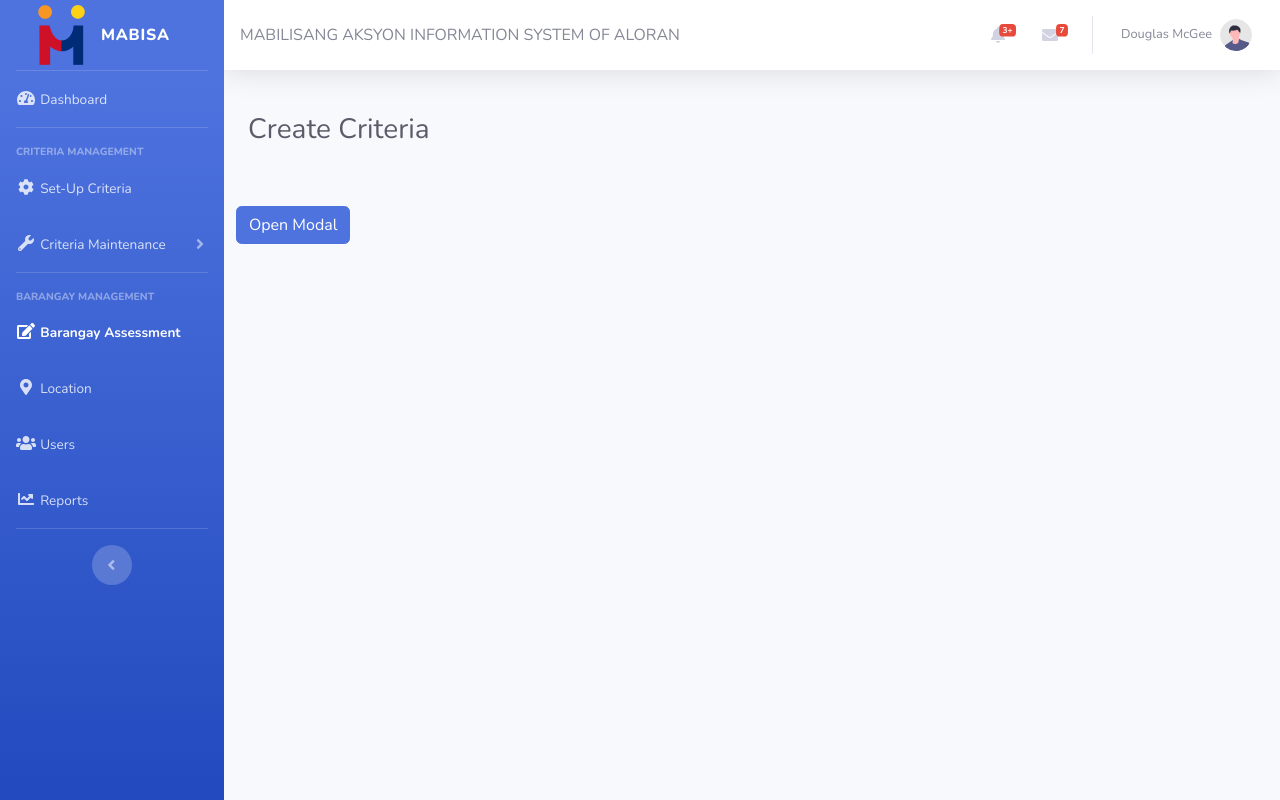
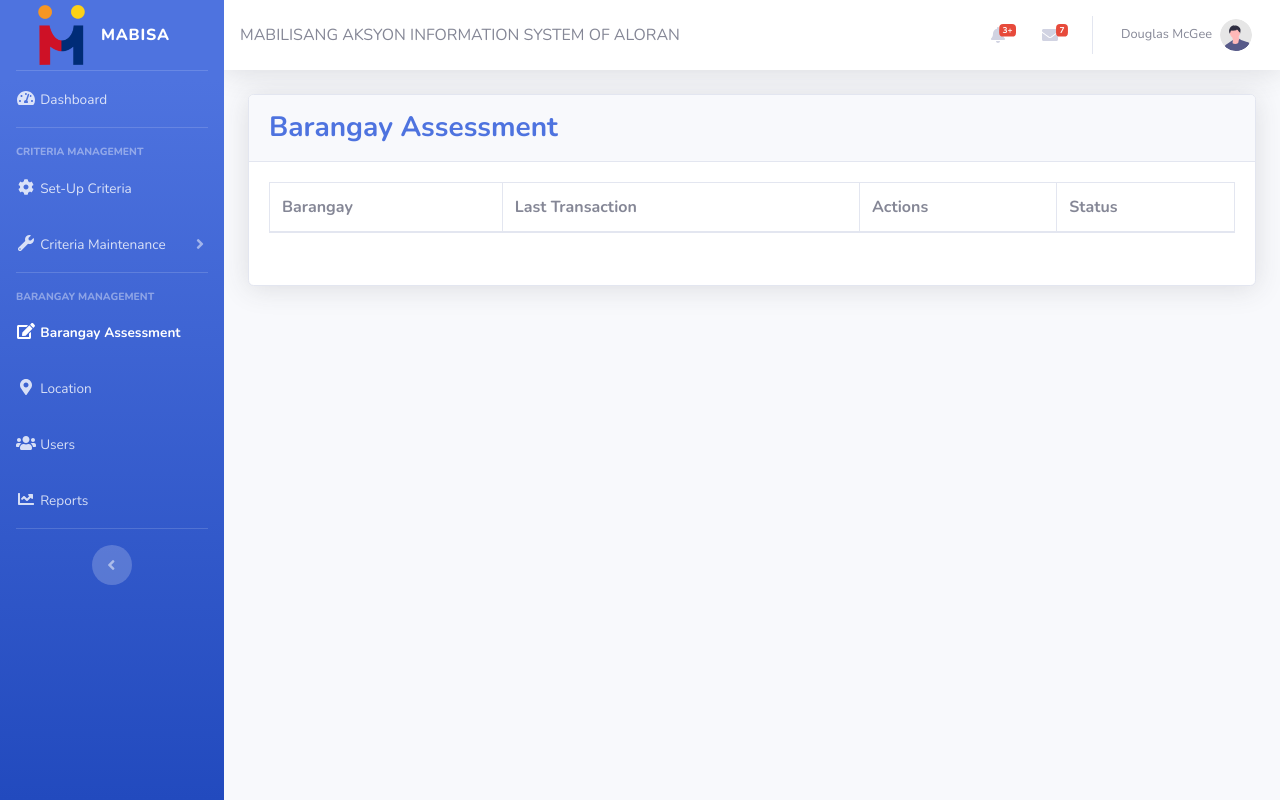
Before and after one commit to badiang/mabisa2.0, a PHP site: page /Admin/bar_assessment.php in a window 1280 px wide. Run offline with PHP 8.4, Linux system fonts and the light colour scheme; data comes from the database, SQL or seed files in the repository; data that the repository does not hold is empty; some libraries are stand-ins or nearby versions.

Commit message:
-added some css changes

```diff
--- a/Admin/bar_assessment.php
+++ b/Admin/bar_assessment.php
@@ -1,13 +1,11 @@
 <?php
-error_reporting(E_ALL ^ E_NOTICE);
-date_default_timezone_set('Asia/Manila');
-session_set_cookie_params(0);
-session_start();
+require_once 'bar_assessment/responses.php';
+require_once '../db/db.php';
 
-// if (!$_SESSION['id']) {
-//   header('location:../actions/logout.php');
-// }
-require_once '../db/db.php';
+
+$responsesObj = new Responses($pdo);
+$responses = $responsesObj->show_responses();
+
 ?>
 
 <!DOCTYPE html>
@@ -18,105 +16,96 @@ require_once '../db/db.php';
 </head>
 
 <body id="page-top">
+
     <!-- Page Wrapper -->
     <div id="wrapper">
-    <!-- Sidebar -->
+
+        <!--sidebar start  -->
         <?php
     $isBarAssessmentPhp = true;
-    require 'common/sidebar.php' ?>
-    <!-- End of Sidebar -->
+    include 'common/sidebar.php' ?>
+        <!-- sidebar end -->
 
         <!-- Content Wrapper -->
         <div id="content-wrapper" class="d-flex flex-column">
+
             <!-- Main Content -->
             <div id="content">
 
                 <!-- Topbar -->
-        <?php require 'common/nav.php' ?>
+                <?php include 'common/nav.php' ?>
                 <!-- End of Topbar -->
+
                 <!-- Begin Page Content -->
                 <div class="container-fluid">
+
                     <!-- Page Heading -->
-          <div class="d-sm-flex align-items-center justify-content-between mb-4">
-            <h1 class="h3 mb-0 text-gray-800">Create Criteria</h1>
-            <div class="d-sm-flex align-items-center justify-content-between mb-4">
-              <div class="container mt-5"></div>
+
+                    <!-- End of Page Heading -->
+
+                    <div class="card shadow mb-4">
+                        <div class="card-header py-3">
+                            <div style="float: left;">
+                                <h3 class="m-0 font-weight-bold text-primary">Barangay Assessment</h3>
                             </div>
                         </div>
-          <script>
-          function selectGovernance(option) {
-            document.getElementById("dropdownMenuButton").textContent =
-              option;
+                        <div class="card-body">
+                            <div class="table table-responsive">
+                                <table class="table table-bordered">
+                                    <thead>
+                                        <tr>
+                                            <th>Barangay</th>
+                                            <th>Last Transaction</th>
+                                            <th>Actions</th>
+                                            <th>Status</th>
+                                        </tr>
+                                    </thead>
+                                    <tbody>
+                                        <?php
+                                        if (!empty($responses)) {
+                                            foreach ($responses as $row) {
+
+
+                                                echo "<tr>";
+                                                echo "<td>" . htmlspecialchars($row['barangay']) . "</td>";
+                                                echo "<td>" . htmlspecialchars($row['dateUploaded']) . "</td>";
+                                                echo "<td>";
+                                                echo "<a href='bar_assessment/show_bar_response.php?barangay_id=" . htmlspecialchars($row['barangay_id']) . "' class='btn btn-primary btn-sm'>View</a>";
+                                                echo "</td>";
+                                                echo "<td>" . htmlspecialchars($row['status']) . "</td>";
+                                                echo "</tr>";
                                             }
-          </script>
-
-          <!-- Content Row -->
-          <div class="row">
-            <form>
-              <div class="form-group"></div>
-              <!-- Save Criteria -->
-              <!-- Button to open the modal -->
-              <button type="button" class="btn btn-primary" data-toggle="modal" data-target="#myModal">
-                Open Modal
-              </button>
-
-              <!-- The Modal -->
-              <div class="modal fade" id="myModal">
-                <div class="modal-dialog">
-                  <div class="modal-content">
-                    <!-- Modal Header -->
-                    <div class="modal-header">
-                      <h4 class="modal-title">Modal Title</h4>
-                      <button type="button" class="close" data-dismiss="modal">
-                        &times;
-                      </button>
-                    </div>
-
-                    <!-- Modal Body -->
-                    <div class="modal-body">
-                      <!-- Your modal content here -->
-                      <p>This is the modal body.</p>
-                    </div>
-
-                    <!-- Modal Footer -->
-                    <div class="modal-footer">
-                      <button type="button" class="btn btn-secondary" data-dismiss="modal">
-                        Close
-                      </button>
-                      <button type="button" class="btn btn-primary" data-toggle="modal" data-target="#saveModal">
-                        Save
-                      </button>
+                                        }
+                                        ?>
+                                    </tbody>
+                                </table>
+                                <tbody>
                             </div>
                         </div>
                     </div>
                 </div>
+                <!-- End of Page Content -->
 
-              <!-- The Save Modal -->
-              <div class="modal fade" id="saveModal">
-                <div class="modal-dialog">
-                  <div class="modal-content">
-                    <!-- Modal Header -->
-                    <div class="modal-header">
-                      <h4 class="modal-title">Save Successful</h4>
-                      <button type="button" class="close" data-dismiss="modal">
-                        &times;
-                      </button>
+
+            </div>
+            <!-- End of Main Content -->
         </div>
 
-                    <!-- Modal Body -->
-                    <div class="modal-body">
-                      <p>Saved successfully!</p>
-                    </div>
-                  </div>
-                </div>
-              </div>
-              <!-- End of Main Content -->
-            </form>
-          </div>
-        </div>
-      </div>
     </div>
     </div>
 </body>
 
+
+
+
+
+
+
+
+
+
+</body>
+
+</body>
+
 </html>
```
Also changed, not shown: Admin/bar_assessment/index.php (deleted, +0 -134 lines), Admin/bar_assessment/show_bar_response.php (+28 -23 lines). Lines whose indentation alone changed are shown as unchanged.
